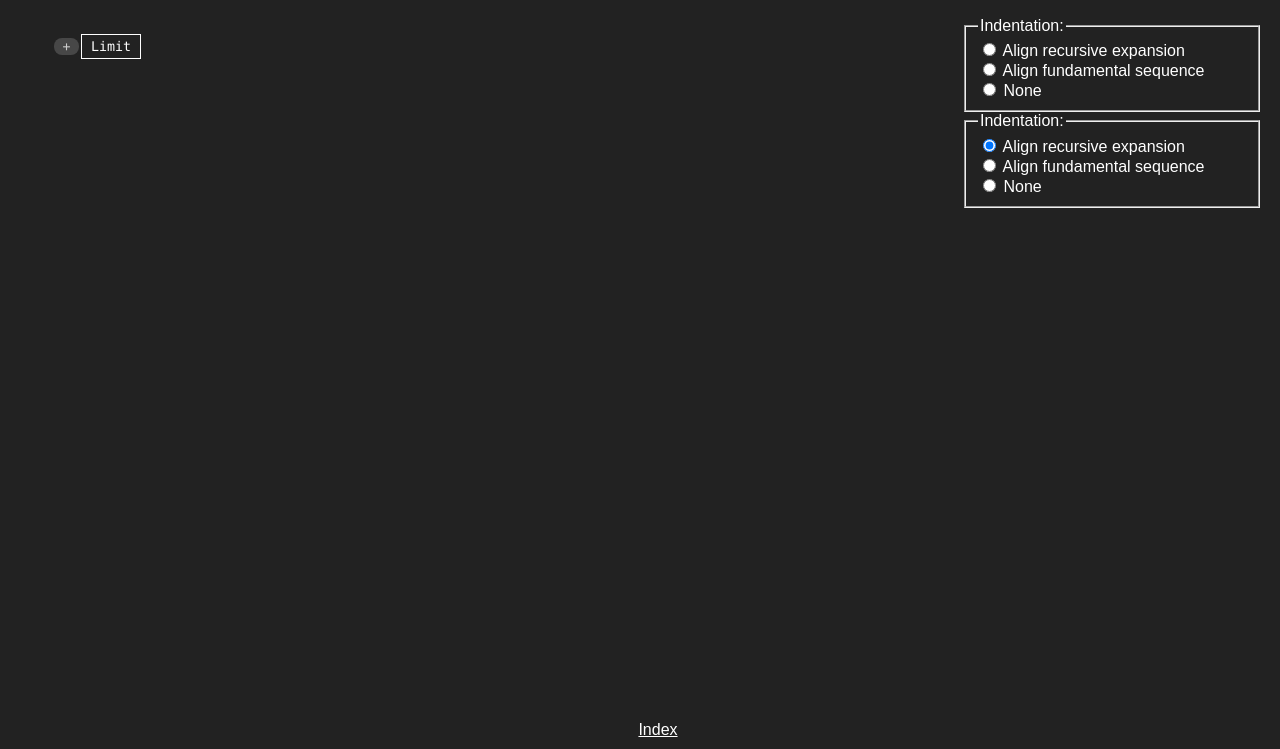
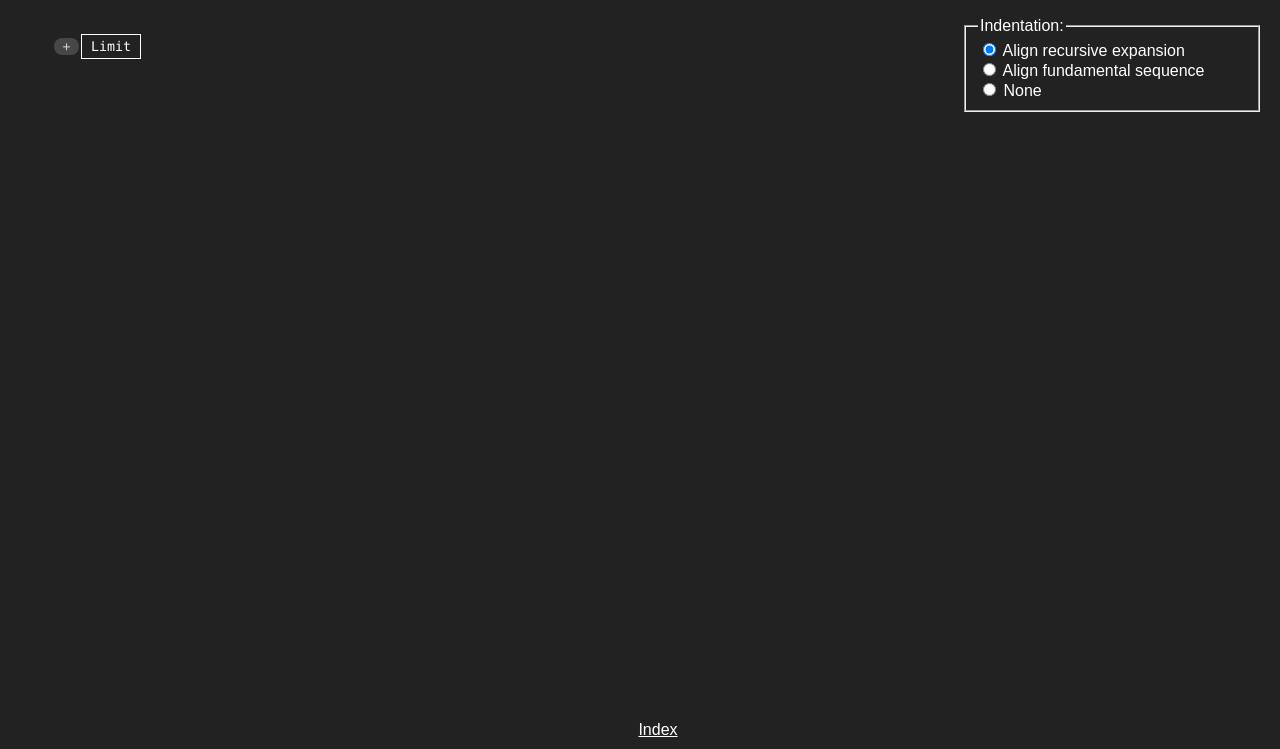
Before and after one commit to Waffle3z/notations, a plain HTML site: page 3-shifted LPrSS/index.html in a window 1280 px wide. Shown: the part 51-800 px from the top of the page. Drawn offline with Linux system fonts and the light colour scheme.

Commit message:
generate settings panel

```diff
--- a/3-shifted LPrSS/index.html
+++ b/3-shifted LPrSS/index.html
@@ -9,29 +9,6 @@
 	<link rel="stylesheet" type="text/css" href="../styles.css">
 </head>
 <body>
-	<div id="container">
-		<div id="tree">
-		</div>
-
-		<div id="settings">
-			<fieldset>
-				<legend>Indentation:</legend>
-				<div>
-					<input type="radio" id="expansion" value="expansion" name="indentation" checked />
-					<label for="expansion">Align recursive expansion</label>
-				</div>
-				<div>
-					<input type="radio" id="FS" value="FS" name="indentation" />
-					<label for="FS">Align fundamental sequence</label>
-				</div>
-				<div>
-					<input type="radio" id="noindent" value="noindent" name="indentation" />
-					<label for="noindent">None</label>
-				</div>
-			</fieldset>
-		</div>
-	</div>
-
 	<script src="notation.js"></script>
 	<script src="../main.js"></script>
 </body>
```
